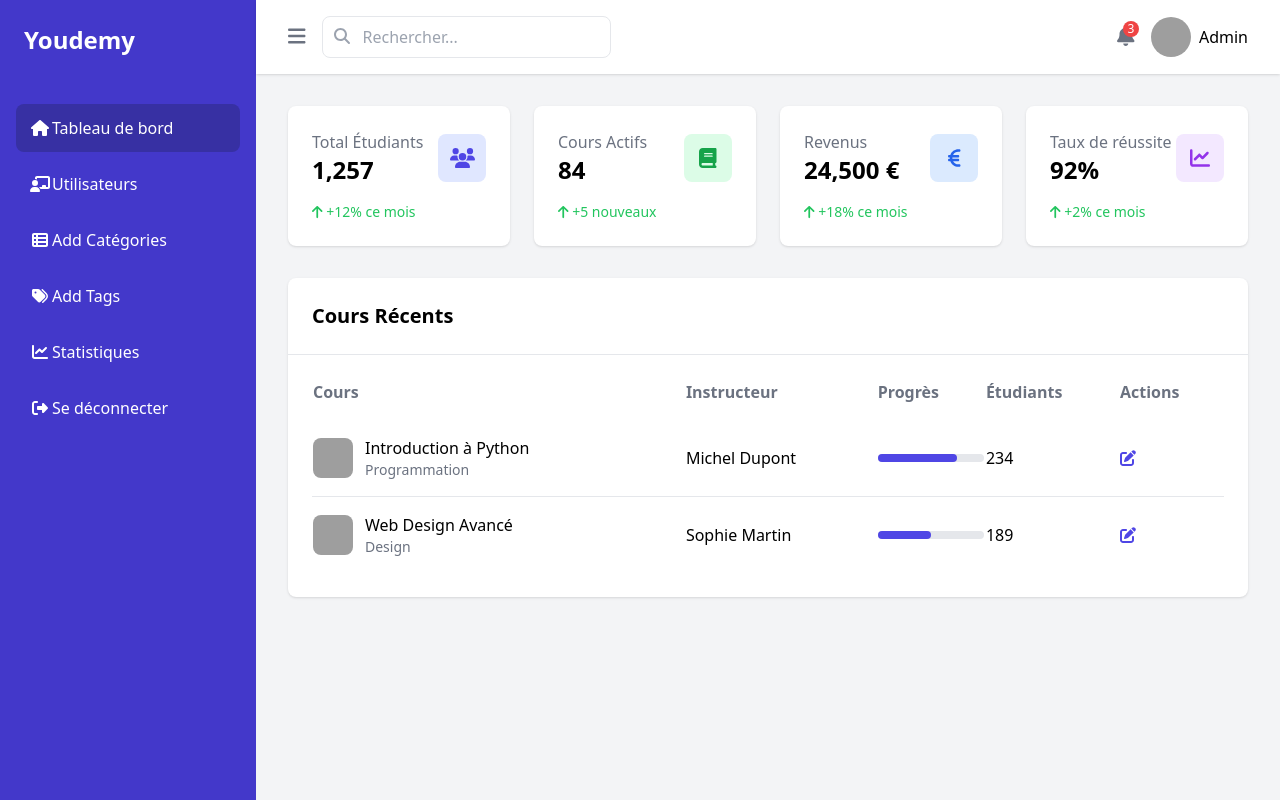
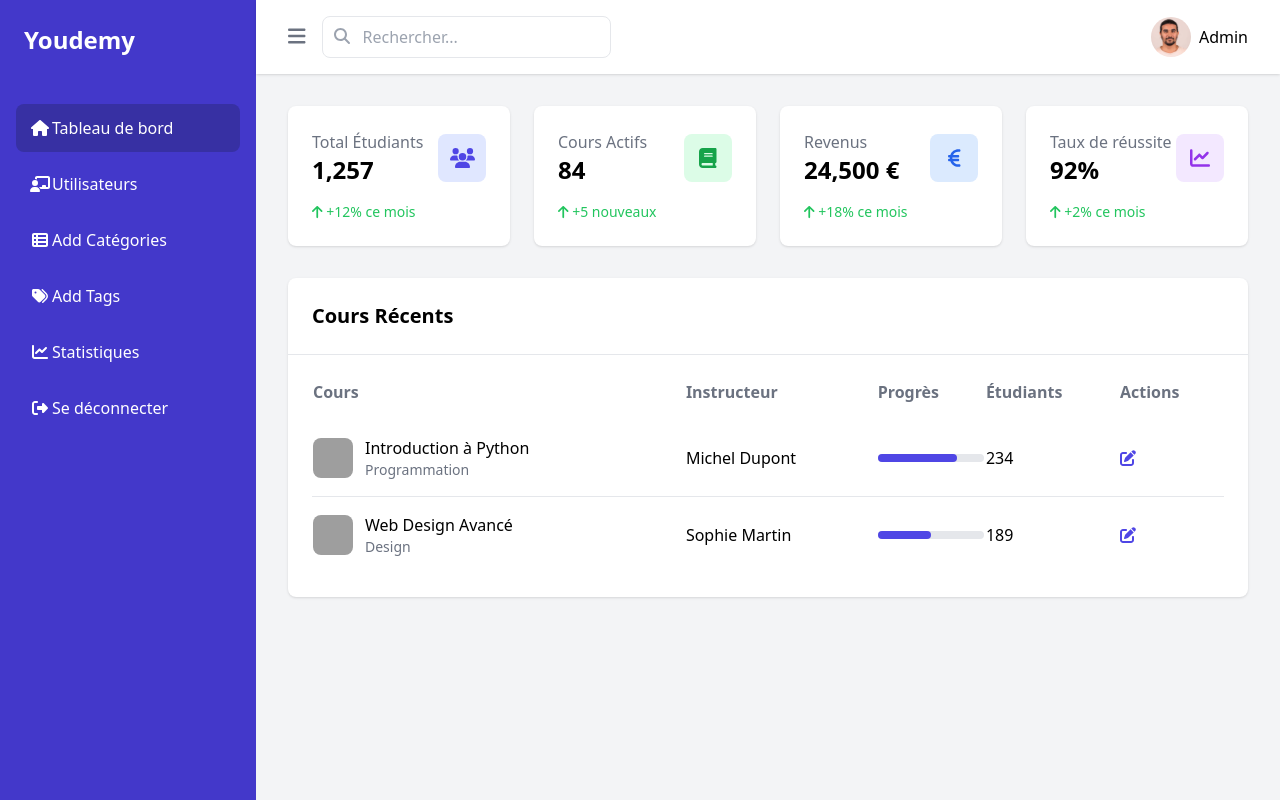
Before and after one commit to houssamlambara/Youdemy, a PHP site: page /front_end/admin.php in a window 1280 px wide. Run offline with PHP 8.4, Linux system fonts and the light colour scheme; some libraries are stand-ins or nearby versions; grey boxes are pictures that could not be loaded.

Commit message:
changement de plusieures details

```diff
--- a/classes/class_etudiant.php
+++ b/classes/class_etudiant.php
@@ -39,6 +39,7 @@ class Student {
         $stmt->execute();
         return $stmt->fetchColumn();
     }
+
 }
 
 ?>
--- a/front_end/admin.php
+++ b/front_end/admin.php
@@ -63,12 +63,8 @@
                         </div>
                     </div>
                     <div class="flex items-center gap-4">
-                        <button class="relative text-gray-500 hover:text-gray-700">
-                            <i class="fas fa-bell text-xl"></i>
-                            <span class="absolute -top-1 -right-1 bg-red-500 text-white text-xs rounded-full w-4 h-4 flex items-center justify-center">3</span>
-                        </button>
                         <div class="flex items-center gap-2">
-                            <img src="/api/placeholder/40/40" alt="Profile" class="w-10 h-10 rounded-full">
+                            <img src="../img/houssam.jpg" alt="Profile" class="w-10 h-10 rounded-full">
                             <span class="font-medium">Admin</span>
                         </div>
                     </div>
--- a/front_end/categorie.php
+++ b/front_end/categorie.php
@@ -89,7 +89,7 @@ $categories = Categorie::getAll();
                             Ajouter une Catégorie
                         </button>
                         <div class="flex items-center gap-2">
-                            <img src="/api/placeholder/40/40" alt="Profile" class="w-10 h-10 rounded-full">
+                            <img src="../img/houssam.jpg" alt="Profile" class="w-10 h-10 rounded-full">
                             <span class="font-medium">Admin</span>
                         </div>
                     </div>
--- a/front_end/statistique.php
+++ b/front_end/statistique.php
@@ -59,7 +59,7 @@
                             <span class="absolute -top-1 -right-1 bg-red-500 text-white text-xs rounded-full w-4 h-4 flex items-center justify-center">3</span>
                         </button>
                         <div class="flex items-center gap-2">
-                            <img src="/api/placeholder/40/40" alt="Profile" class="w-10 h-10 rounded-full">
+                            <img src="../img/houssam.jpg" alt="Profile" class="w-10 h-10 rounded-full">
                             <span class="font-medium">Admin</span>
                         </div>
                     </div>
--- a/front_end/tag.php
+++ b/front_end/tag.php
@@ -90,7 +90,7 @@ if ($_SERVER['REQUEST_METHOD'] == 'POST' && isset($_POST['delete_tag'])) {
                             Ajouter un Tag
                         </button>
                         <div class="flex items-center gap-2">
-                            <img src="/api/placeholder/40/40" alt="Profile" class="w-10 h-10 rounded-full">
+                            <img src="../img/houssam.jpg" alt="Profile" class="w-10 h-10 rounded-full">
                             <span class="font-medium">Admin</span>
                         </div>
                     </div>
--- a/front_end/utilisateurs.php
+++ b/front_end/utilisateurs.php
@@ -54,7 +54,7 @@
                     <h1 class="text-2xl font-bold text-gray-800">Gestion des Enseignants</h1>
                     <div class="flex items-center gap-4">
                         <div class="flex items-center gap-2">
-                            <img src="/api/placeholder/40/40" alt="Profile" class="w-10 h-10 rounded-full">
+                            <img src="../img/houssam.jpg" alt="Profile" class="w-10 h-10 rounded-full">
                             <span class="font-medium">Admin</span>
                         </div>
                     </div>
```
Also changed, not shown: img/houssam.jpg (added), uploads/67891f95e360d_ayoub.jpg (added).
